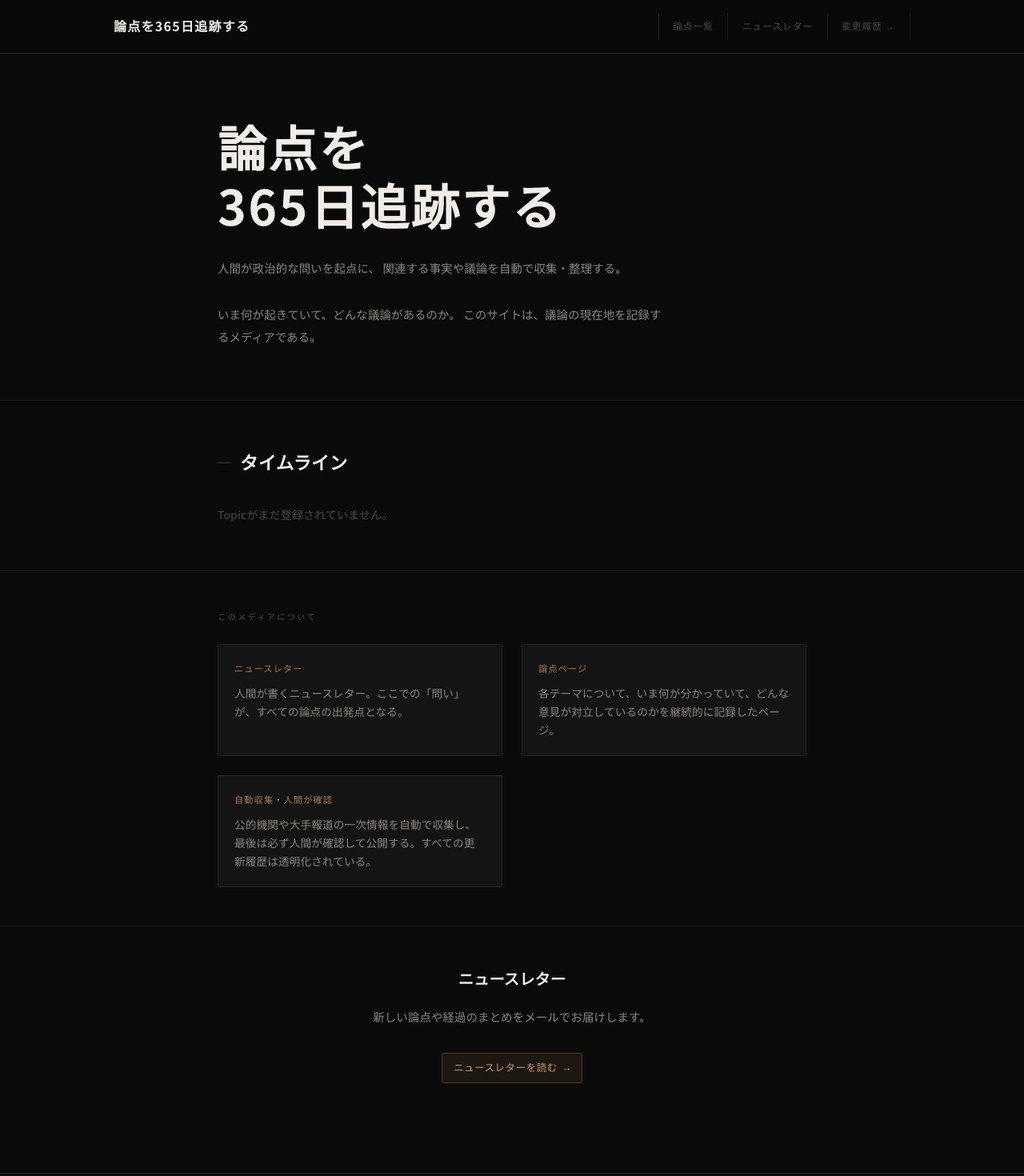
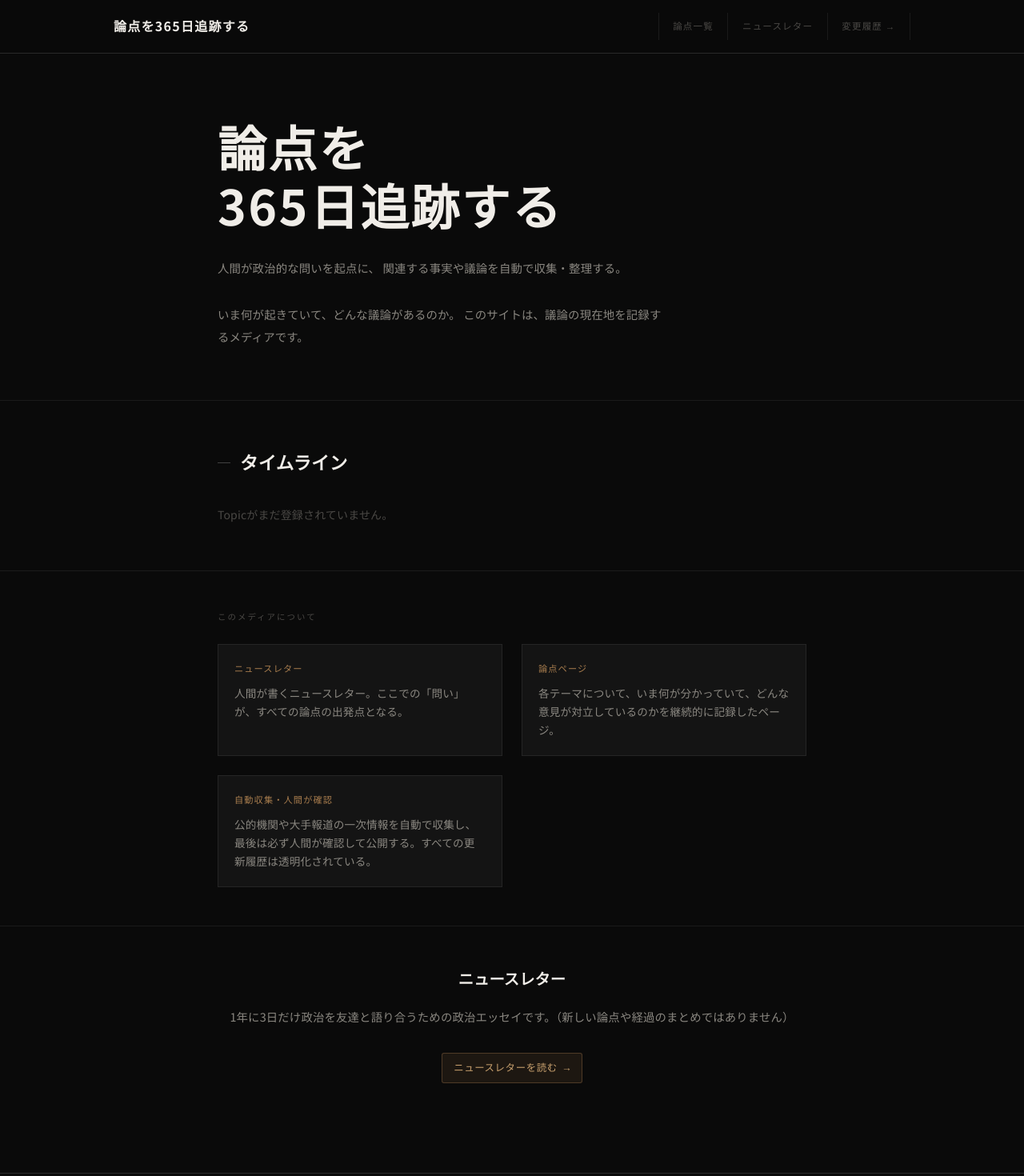
Before and after one commit to takedahika/politics_ronten_agent, a Next.js app in the folder site/: page / in a window 1280 px wide. Shown: the top 1470 px of the page at 80% size. Built offline with nearby package versions, Linux system fonts and the light colour scheme.

Commit message:
fix(ui): update copy on top page and layout

```diff
--- a/site/src/app/layout.tsx
+++ b/site/src/app/layout.tsx
@@ -8,7 +8,7 @@ export const metadata: Metadata = {
     default: "論点を365日追跡する",
   },
   description:
-    "人間が政治的な問いを起点に、関連する事実や議論を自動で収集・整理する。いま何が起きていて、どんな議論があるのか。このサイトは、議論の現在地を記録するメディアである。",
+    "人間が政治的な問いを起点に、関連する事実や議論を自動で収集・整理する。いま何が起きていて、どんな議論があるのか。このサイトは、議論の現在地を記録するメディアです。",
   openGraph: {
     siteName: "論点を365日追跡する",
     type: "website",
--- a/site/src/app/page.tsx
+++ b/site/src/app/page.tsx
@@ -5,7 +5,7 @@ import type { Metadata } from "next";
 export const metadata: Metadata = {
   title: "論点を365日追跡する",
   description:
-    "人間が政治的な問いを起点に、関連する事実や議論を自動で収集・整理する。いま何が起きていて、どんな議論があるのか。このサイトは、議論の現在地を記録するメディアである。",
+    "人間が政治的な問いを起点に、関連する事実や議論を自動で収集・整理する。いま何が起きていて、どんな議論があるのか。このサイトは、議論の現在地を記録するメディアです。",
 };
 
 const PRIORITY_LABEL: Record<string, string> = {
@@ -33,7 +33,7 @@ export default async function HomePage() {
             <br />
             <br />
             いま何が起きていて、どんな議論があるのか。
-            このサイトは、議論の現在地を記録するメディアである。
+            このサイトは、議論の現在地を記録するメディアです。
           </p>
         </div>
       </section>
@@ -146,7 +146,7 @@ export default async function HomePage() {
         <div className="container" style={{ textAlign: "center" }}>
           <h2 style={{ fontSize: "1.2rem", fontWeight: 600, marginBottom: "1rem" }}>ニュースレター</h2>
           <p style={{ color: "var(--text-secondary)", marginBottom: "2rem", fontSize: "0.9rem" }}>
-            新しい論点や経過のまとめをメールでお届けします。
+            1年に3日だけ政治を友達と語り合うための政治エッセイです。（新しい論点や経過のまとめではありません）
           </p>
           <a
             href="https://poli3year.substack.com"
```
